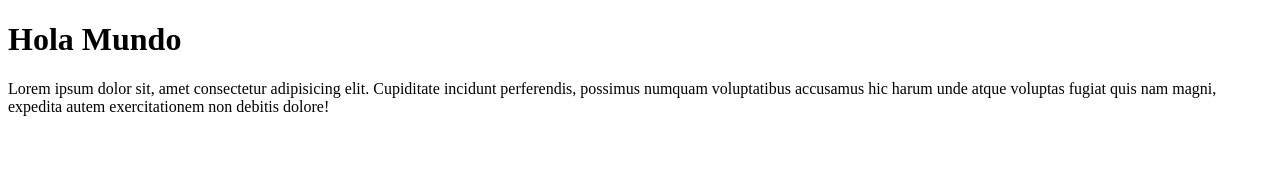
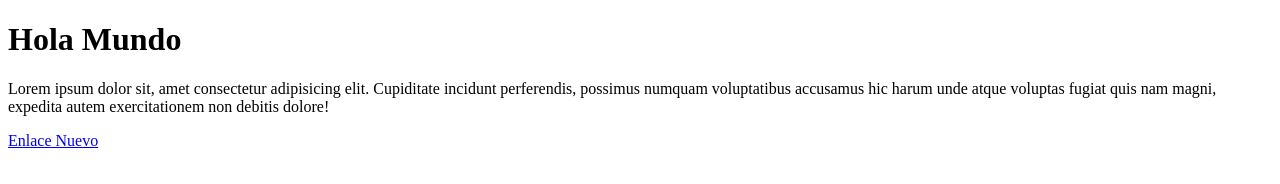
Before and after one commit to dubillus/RepositorioEjemplo, a plain HTML site: page index.html in a window 1280 px wide. Drawn offline with Linux system fonts and the light colour scheme.

Commit message:
Otro cambio hecho en index

```diff
--- a/index.html
+++ b/index.html
@@ -10,6 +10,7 @@
 <body>
     <h1>Hola Mundo</h1>
     <p>Lorem ipsum dolor sit, amet consectetur adipisicing elit. Cupiditate incidunt perferendis, possimus numquam voluptatibus accusamus hic harum unde atque voluptas fugiat quis nam magni, expedita autem exercitationem non debitis dolore!</p>
+    <a href="#">Enlace Nuevo</a>
 </body>
 
 </html>
```
